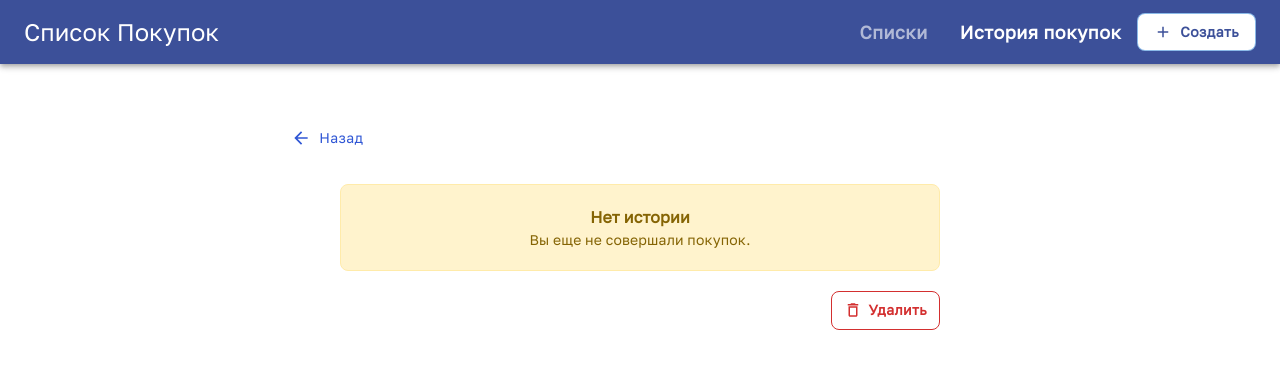
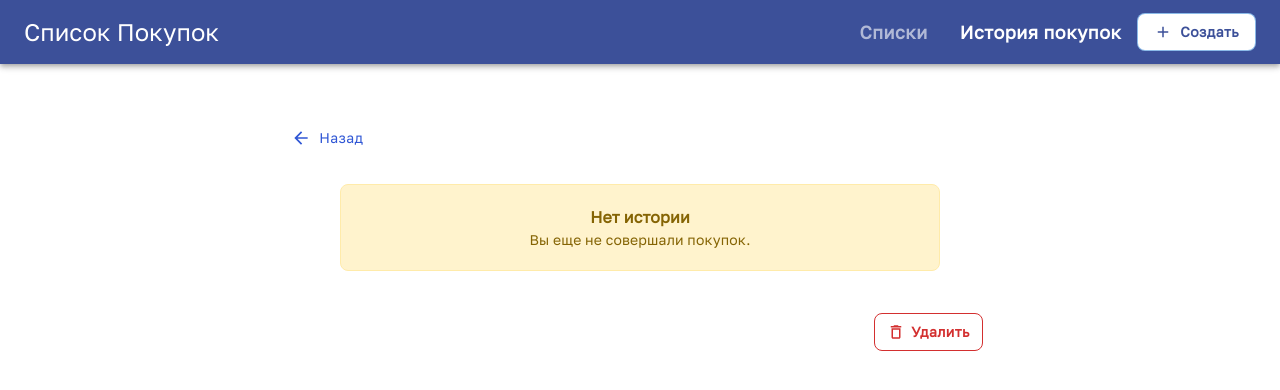
Before and after one commit to churchvibez/shopping-list, a React (Vite) app: page /shopping-list/history in a window 1280 px wide. Shown: the top 390 px of the page. Built offline with nearby package versions, Linux system fonts and the light colour scheme.

Commit message:
changes to button positioning and error messages

```diff
--- a/src/pages/History.tsx
+++ b/src/pages/History.tsx
@@ -134,11 +134,21 @@ const History: React.FC = () => {
           </Box>
         )}
 
-        <Box sx={{ display: "flex", justifyContent: "flex-end", width: "100%", maxWidth: "600px", marginTop: "20px" }}>
+        <Box
+          sx={{
+            position: "relative",
+            width: "100%",
+            maxWidth: "900px",
+            minHeight: "80px",
+          }}
+        >
           <Button
             variant="outlined"
             onClick={handleOpenConfirm}
             sx={{
+              position: "absolute",
+              bottom: 0,
+              right: 0,
               borderColor: "#D32F2F",
               color: "#D32F2F",
               textTransform: "none",
--- a/src/pages/ListItems.tsx
+++ b/src/pages/ListItems.tsx
@@ -174,7 +174,11 @@ const StyledTextField = styled((props: TextFieldProps) => (
         display: "none !important",
       },
     },
+    "&.Mui-error": {
+      borderColor: "#D32F2F",
+    },
   },
+
   "& .MuiInputLabel-root": {
     color: "#A6B2C3",
     transform: "translate(14px, 14px)",
@@ -183,6 +187,7 @@ const StyledTextField = styled((props: TextFieldProps) => (
   "& .MuiInputLabel-shrink": {
     transform: "translate(14px, 6px)",
     fontSize: "14px",
+    color: "#A6B2C3 !important",
   },
 }));
 
```
